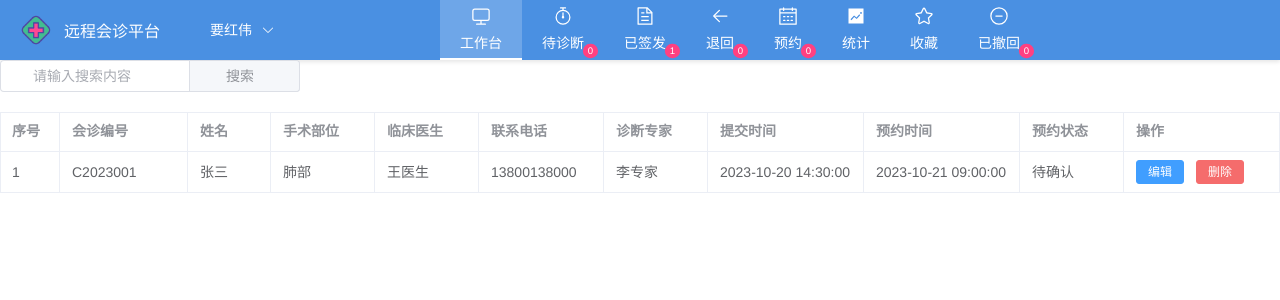
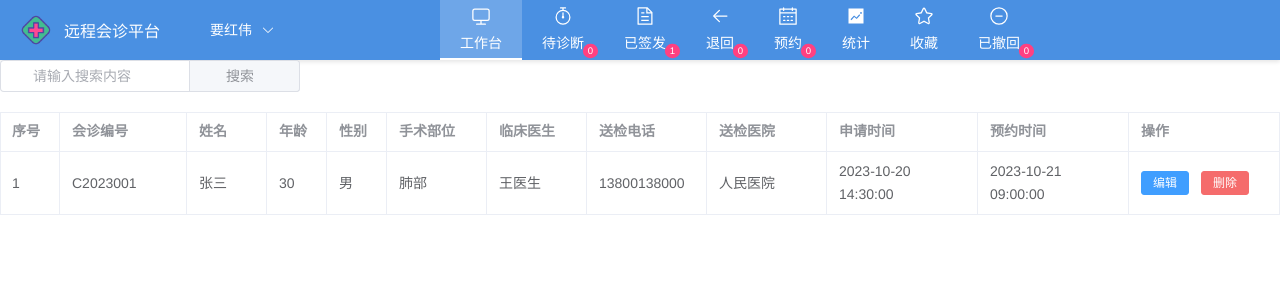
Before and after one commit to HBUzxl/Expert_System, a Vue app: page /appointment in a window 1280 px wide. Shown: the top 300 px of the page. Built offline with nearby package versions, Linux system fonts and the light colour scheme.

Commit message:
修改预约表头页面

```diff
--- a/src/views/Appointment/index.vue
+++ b/src/views/Appointment/index.vue
@@ -29,21 +29,14 @@
         <el-table-column type="index" label="序号" width="60" />
         <el-table-column prop="consultationNo" label="会诊编号" min-width="120" />
         <el-table-column prop="name" label="姓名" min-width="80" />
-        <el-table-column
-          prop="surgeryLocation"
-          label="手术部位"
-          min-width="100"
-        />
+        <el-table-column prop="age" label="年龄" min-width="60" />
+        <el-table-column prop="gender" label="性别" min-width="60" />
+        <el-table-column prop="surgeryLocation" label="手术部位" min-width="100" />
         <el-table-column prop="clinicalDoctor" label="临床医生" min-width="100" />
-        <el-table-column prop="phoneNumber" label="联系电话" min-width="120" />
-        <el-table-column prop="expert" label="诊断专家" min-width="100" />
-        <el-table-column prop="submitTime" label="提交时间" min-width="150" />
-        <el-table-column
-          prop="appointmentTime"
-          label="预约时间"
-          min-width="150"
-        />
-        <el-table-column prop="status" label="预约状态" min-width="100" />
+        <el-table-column prop="phoneNumber" label="送检电话" min-width="120" />
+        <el-table-column prop="hospital" label="送检医院" min-width="120" />
+        <el-table-column prop="submitTime" label="申请时间" min-width="150" />
+        <el-table-column prop="appointmentTime" label="预约时间" min-width="150" />
         <el-table-column label="操作" min-width="150">
           <template #default="scope">
             <el-button size="small" type="primary" @click="handleEdit(scope.row)"
@@ -57,14 +50,12 @@
       </el-table>
     </div>
 
-
   </template>
 
   <script>
   import { ref, computed } from "vue";
 
   export default {
-
     setup() {
       const loading = ref(false);
       const searchQuery = ref("");
@@ -73,13 +64,14 @@
         {
           consultationNo: "C2023001",
           name: "张三",
+          age: 30,
+          gender: "男",
           surgeryLocation: "肺部",
           clinicalDoctor: "王医生",
           phoneNumber: "13800138000",
-          expert: "李专家",
+          hospital: "人民医院",
           submitTime: "2023-10-20 14:30:00",
           appointmentTime: "2023-10-21 09:00:00",
-          status: "待确认",
         },
         // 可以添加更多示例数据
       ]);
@@ -99,7 +91,6 @@
         // 实际使用时可能需要调用API进行搜索
         console.log("搜索关键词:", searchQuery.value);
       };
-
 
       // 处理新建表单提交
       const handleNewCaseSubmit = (formData) => {
```
